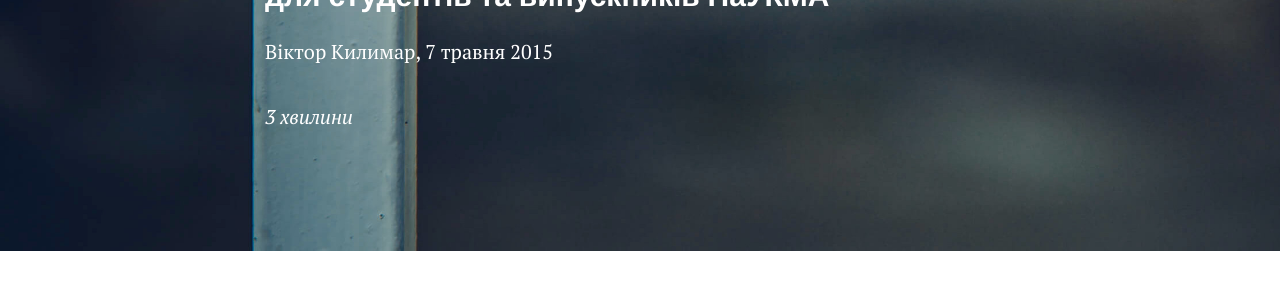
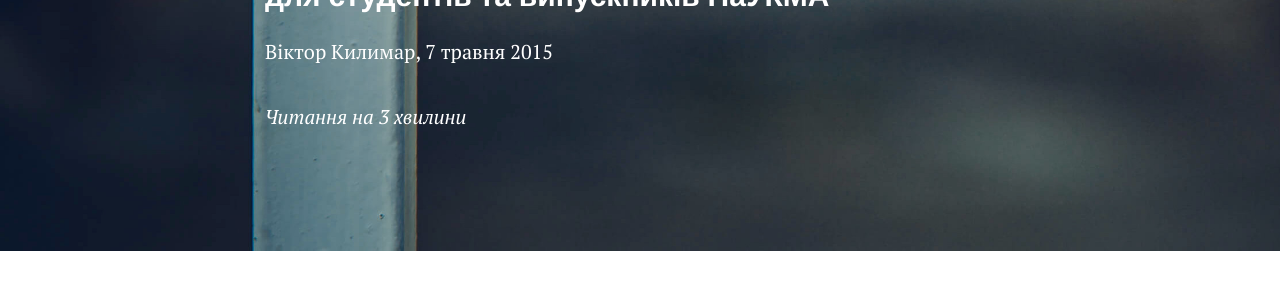
Before and after one commit to boretskyi/boretskyi.github.io, a Jekyll site: the page built from _posts/2015-05-07-kmart-intro.md, in a window 1280 px wide. Shown: the part 420-720 px from the top of the page. Built offline with Jekyll 4.4.1, drawn with Linux system fonts in a browser that asks for light colours; nearby versions of some CDN libraries; comment, search, counter and statistics services are not loaded.

Commit message:
Layout changes

```diff
--- a/_layouts/journal.html
+++ b/_layouts/journal.html
@@ -19,7 +19,7 @@
             {% if post.subtitle %}
             <h2 class="subheading">{{ post.subtitle }}</h2>
             {% endif %}
-            <span class="meta">{{ post.author }}, {% include date.html date=post.date %}</span>
+            <span class="meta"><a href="{{ page.site }}">{{ post.author }}</a>, {% include date.html date=post.date %}</span>
             <div class="call-to-read">
               <a href="{{ post.url }}">Читати далі</a>
             </div>
--- a/_layouts/post.html
+++ b/_layouts/post.html
@@ -13,9 +13,9 @@
                         {% if page.subtitle %}
                         <h2 class="subheading">{{ page.subtitle }}</h2>
                         {% endif %}
-                        <span class="meta">{{ page.author }}, {% include date.html date=page.date %}</span>
+                        <span class="meta"><a href="{{ page.site }}">{{ page.author }}</a>, {% include date.html date=page.date %}</span>
                         <div class="call-to-read">
-                            <em>{% include minutes.html text=content %}</em>
+                            <em>Читання на {% include minutes.html text=content %}</em>
                         </div>
                     </div>
                 </div>
--- a/_sass/site.scss
+++ b/_sass/site.scss
@@ -52,6 +52,11 @@
   &:focus {
     cursor: zoom-in;
   }
+}
+
+img {
+  max-width: 100%;
+  height: auto;
 }
 
 blockquote {
@@ -173,7 +178,7 @@
 
 .intro-header {
   background-color: black;
-  background-attachment: scroll;
+  background-attachment: fixed;
   @extend .background-cover;
   .site-heading,
   .post-heading,
```
